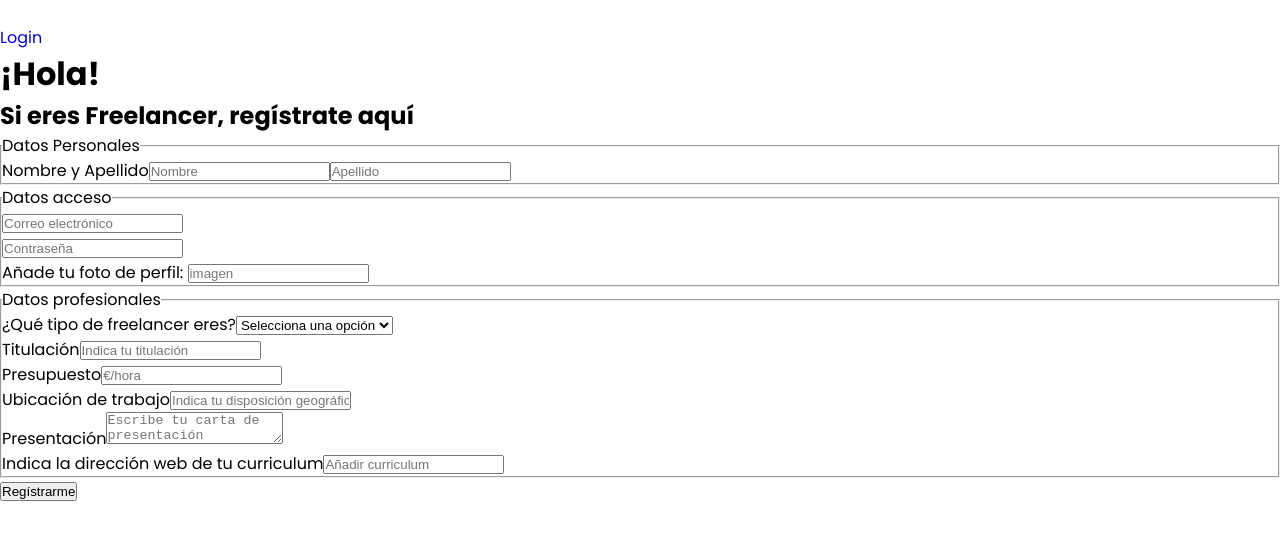
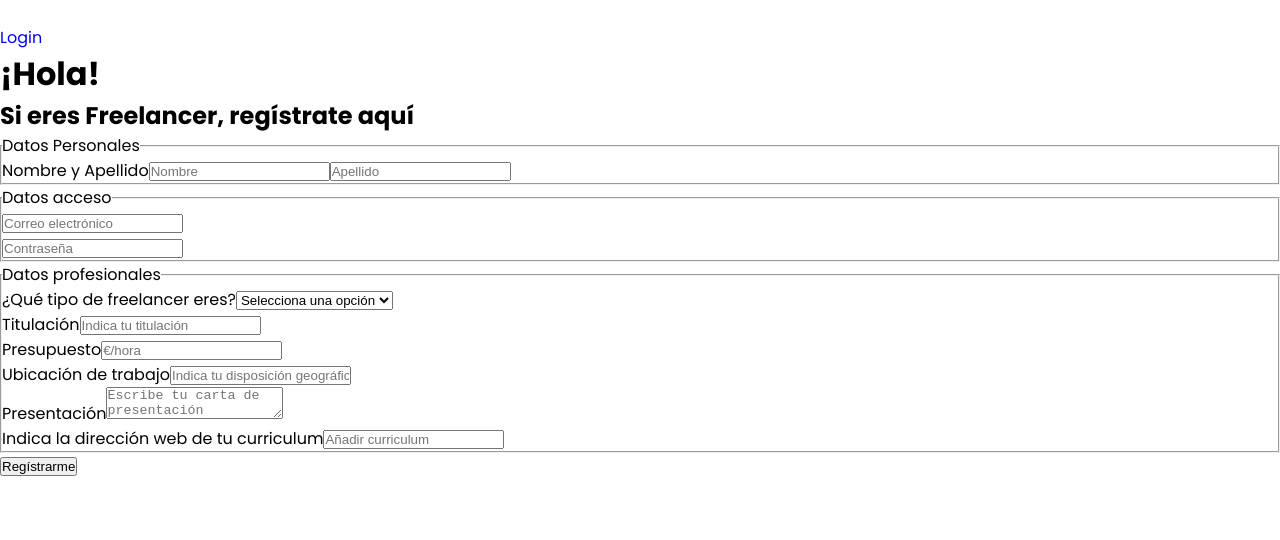
Before and after one commit to anitaSF/TuFreelancerDeConfianza, a React (Vite) app: page /freelancerRegister in a window 1280 px wide. Shown: the top 540 px of the page. Built offline with nearby package versions, Linux system fonts and the light colour scheme.

Commit message:
se recogen los datos del formulario del registro de los clientes

```diff
--- a/src/components/Register/LoginData.jsx
+++ b/src/components/Register/LoginData.jsx
@@ -18,10 +18,6 @@ function LoginData() {
                 <div>
                     <input type="password" name="password" id="password" placeholder="Contraseña" />
                 </div>
-                <div>
-                    <label htmlFor="image">Añade tu foto de perfil: </label>
-                    <input type="text" name="image" id="image" placeholder="imagen" />
-                </div>
             </fieldset>
 
         </>
--- a/src/components/Register/MainRegisterCustomer.jsx
+++ b/src/components/Register/MainRegisterCustomer.jsx
@@ -1,12 +1,23 @@
+import { useContext, useState } from "react"
 import LoginData from "./LoginData"
+import { userDataContext } from "../Context/userDataContext"
 
 
 function MainRegisterCustomer() {
+    const context = useContext(userDataContext)
+
+    const [userForm, setUserForm] = useState(context.userData);
+
+    const handleChange = (ev) => {
+        ev.preventDefault();
+        setUserForm({ ...userForm, [ev.target.id]: ev.target.value });
+    }
+
     return (
         <main>
             <h1>¡Hola!</h1>
             <h2>Si eres <strong>Cliente</strong>, regístrate aquí</h2>
-            <form action="">
+            <form onChange={handleChange} onSubmit={() => { }}>
                 <LoginData />
                 <button>Registrarme</button>
             </form>
```
